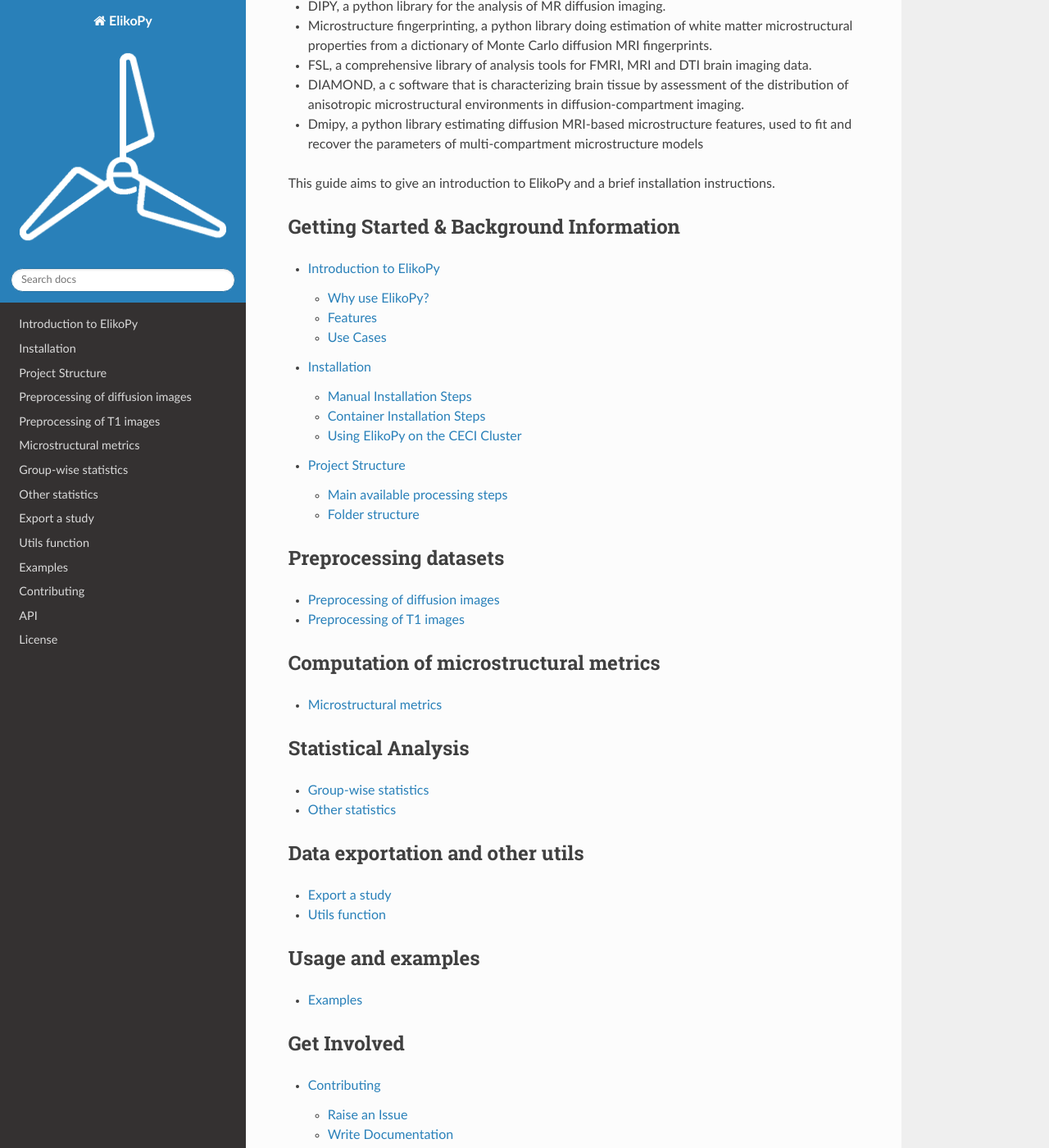
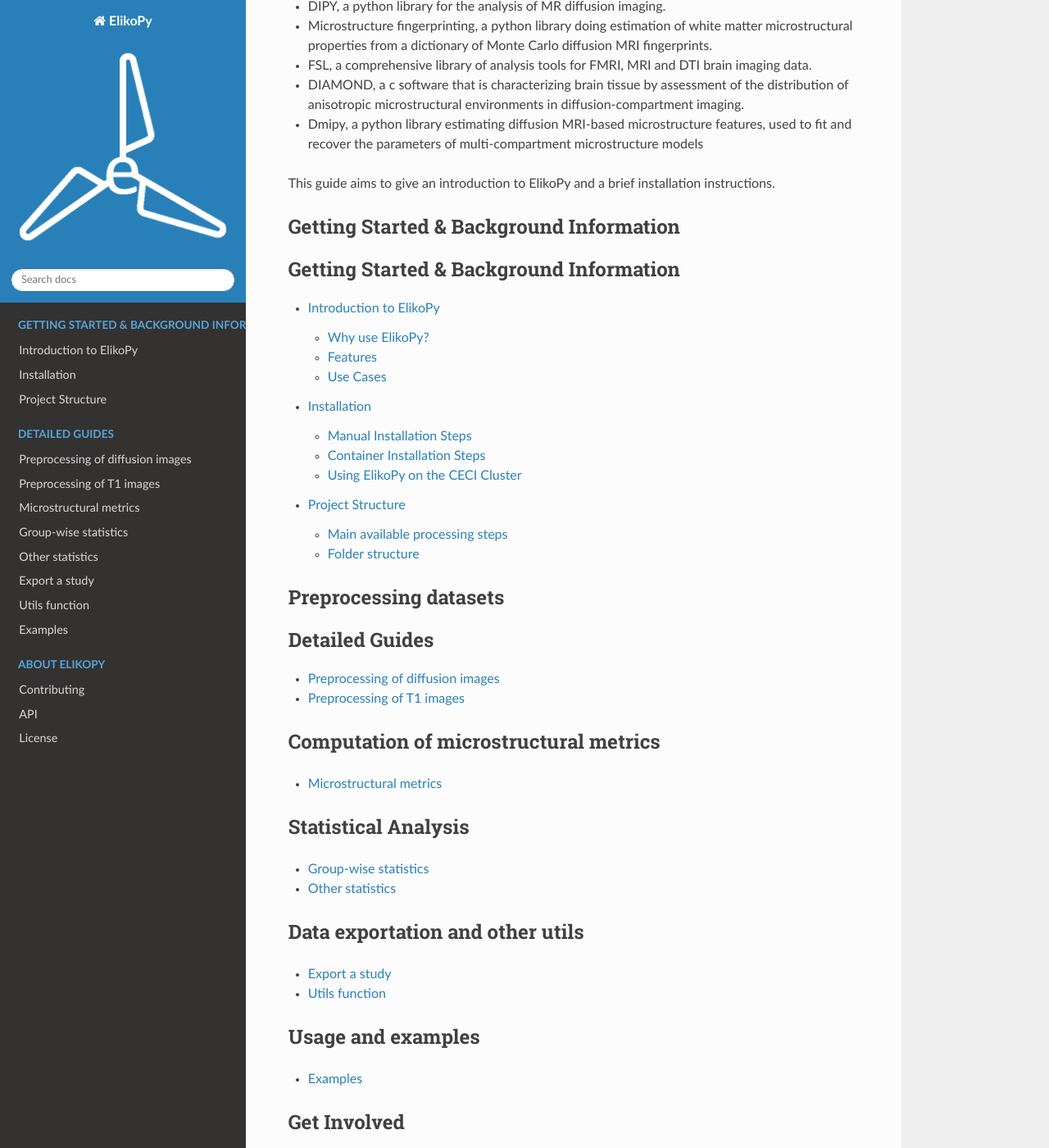
Before and after one commit to Hyedryn/elikopy, a Sphinx documentation site: the page built from docs/index.rst, in a window 1280 px wide and 1400 px high, scrolled down 236 px. Shown: the whole window at 82% size. Built offline with Sphinx 7.4.7 and the Read the Docs theme 2.0.0, drawn with Linux system fonts in a browser that asks for light colours.

Commit message:
Add caption

```diff
--- a/docs/index.rst
+++ b/docs/index.rst
@@ -17,6 +17,7 @@
 
 .. toctree::
    :maxdepth: 2
+   :caption: Getting Started & Background Information
 
    Introduction to ElikoPy <introduction>
    Installation <installation>
@@ -27,6 +28,7 @@
 
 .. toctree::
    :maxdepth: 2
+   :caption: Detailed Guides
 
    Preprocessing of diffusion images <preprocessing_dmri>
    Preprocessing of T1 images <preprocessing_T1>
@@ -70,6 +72,7 @@
 
 .. toctree::
    :maxdepth: 2
+   :caption: About ElikoPy
 
    Contributing <contributing>
 
```
